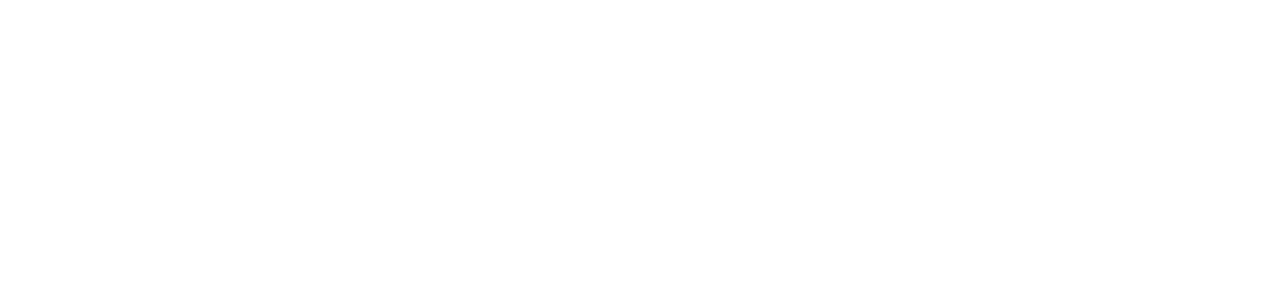
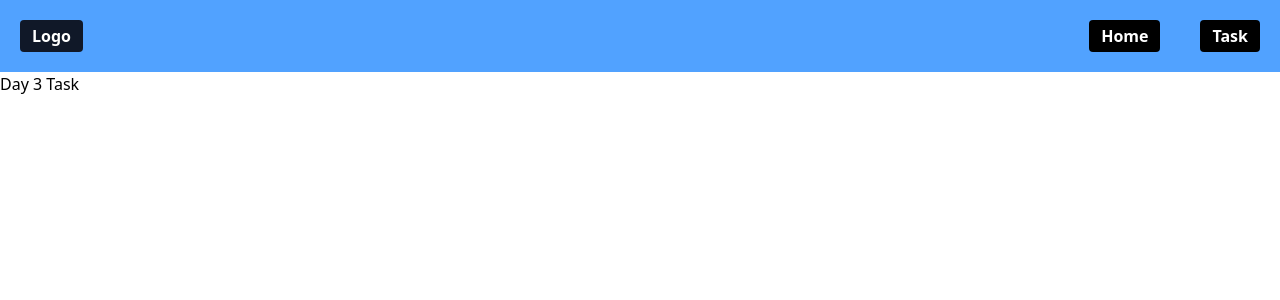
Before and after one commit to jagathdev/React_Tasks, a React (Vite) app: page /task/day3task in a window 1280 px wide. Before the commit this address had no page. Shown: the top 300 px of the page. Built offline with nearby package versions, Linux system fonts and the light colour scheme.

Commit message:
Task Updated

```diff
--- a/src/App.tsx
+++ b/src/App.tsx
@@ -5,6 +5,8 @@
 import Task from "./Task/Task"
 import Day1Task from "./Task/Day1Task"
 import Day2Task from "./Task/Day2Task"
+import Day3Task from "./Task/Day3Task"
+import Day4Task from "./Task/Day4Task"
 
 
 const App: React.FC = () => {
@@ -18,6 +20,8 @@
           <Route path="/task" element={<Task />} />
           <Route path="/task/day1task" element={<Day1Task />} />
           <Route path="/task/day2task" element={<Day2Task />} />
+          <Route path="/task/day3task" element={<Day3Task />} />
+          <Route path="/task/day4task" element={<Day4Task />} />
         </Route>
       </Routes>
     </>
--- /dev/null
+++ b/src/Task/Day3Task.tsx
@@ -0,0 +1,7 @@
+const Day3Task = () => {
+    return (<>
+        <h1>Day 3 Task</h1>
+    </>)
+};
+
+export default Day3Task;
--- /dev/null
+++ b/src/Task/Day4Task.tsx
@@ -0,0 +1,7 @@
+const Day4Task = () => {
+    return (<>
+        <h1>Day4 Task</h1>
+    </>)
+};
+
+export default Day4Task;
```
